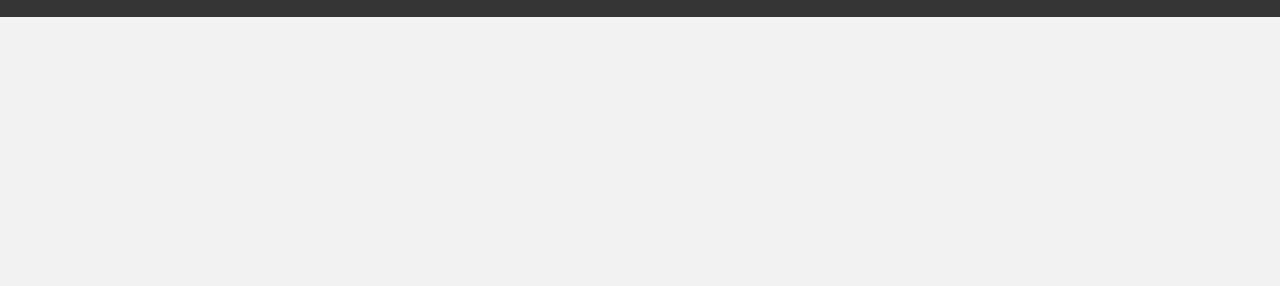
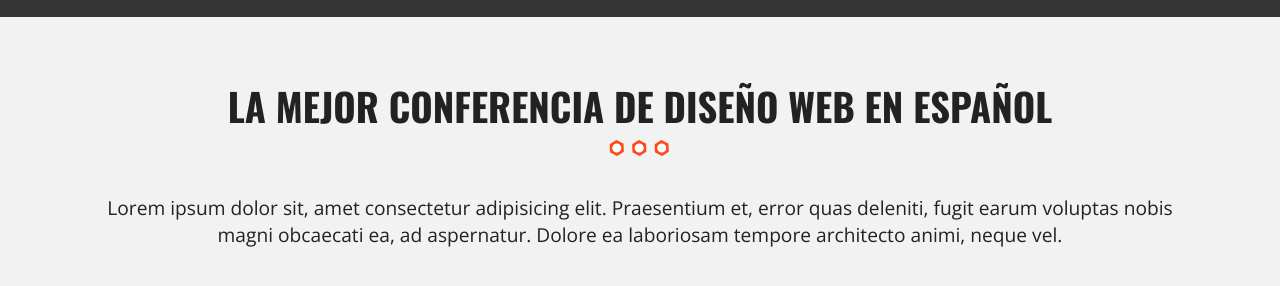
Before and after one commit to tonycuri/gdlwebcamp, a plain HTML site: page index.html in a window 1280 px wide. Shown: the part 882-1168 px from the top of the page. Before the commit the page ends 899 px from the top, so only its background shows below. Drawn offline with nearby package versions, Linux system fonts and the light colour scheme.

Commit message:
agregamos estilos a los h2 del proyecto

```diff
--- a/css/main.css
+++ b/css/main.css
@@ -110,6 +110,17 @@ body{
 /**GLOBALES**/
 h2{
   font-family: 'Oswald', sans-serif;
+  font-size: 2.4rem;
+  text-transform: uppercase;
+  text-align: center;
+}
+h2:after{
+  content:'';
+  margin: 0 auto;
+  background-image: url(../img/separador.png);
+  height: 30px;
+  width: 100px;
+  display: block;
 }
 .contenedor{
   width: 98%;
@@ -130,6 +141,13 @@ h2{
     width: 90%;
     max-width: 1100px;
   }
+}
+.seccion{
+  padding: 30px 0;
+}
+.seccion p{
+  font-size: 1.2rem;
+  text-align: center;
 }
 /*Header*/
 div.hero{
--- a/index.html
+++ b/index.html
@@ -54,6 +54,7 @@
           </div>
         </div>
       </div>
+    </header>
     <div class="barra">
       <div class="contenedor clearfix">
         <div class="logo">
@@ -72,7 +73,11 @@
         </nav>
       </div>
     </div>
-    </header>
+    <section class="seccion contenedor">
+      <h2>La mejor conferencia de diseño web en español</h2>
+      <p>Lorem ipsum dolor sit, amet consectetur adipisicing elit. Praesentium et, error quas deleniti, fugit earum voluptas nobis magni obcaecati ea, ad aspernatur. Dolore ea laboriosam tempore architecto animi, neque vel.</p>
+    </section>
+
     <script
       src="https://kit.fontawesome.com/d64de491ae.js"
       crossorigin="anonymous"
```
Lines whose indentation alone changed are shown as unchanged.
